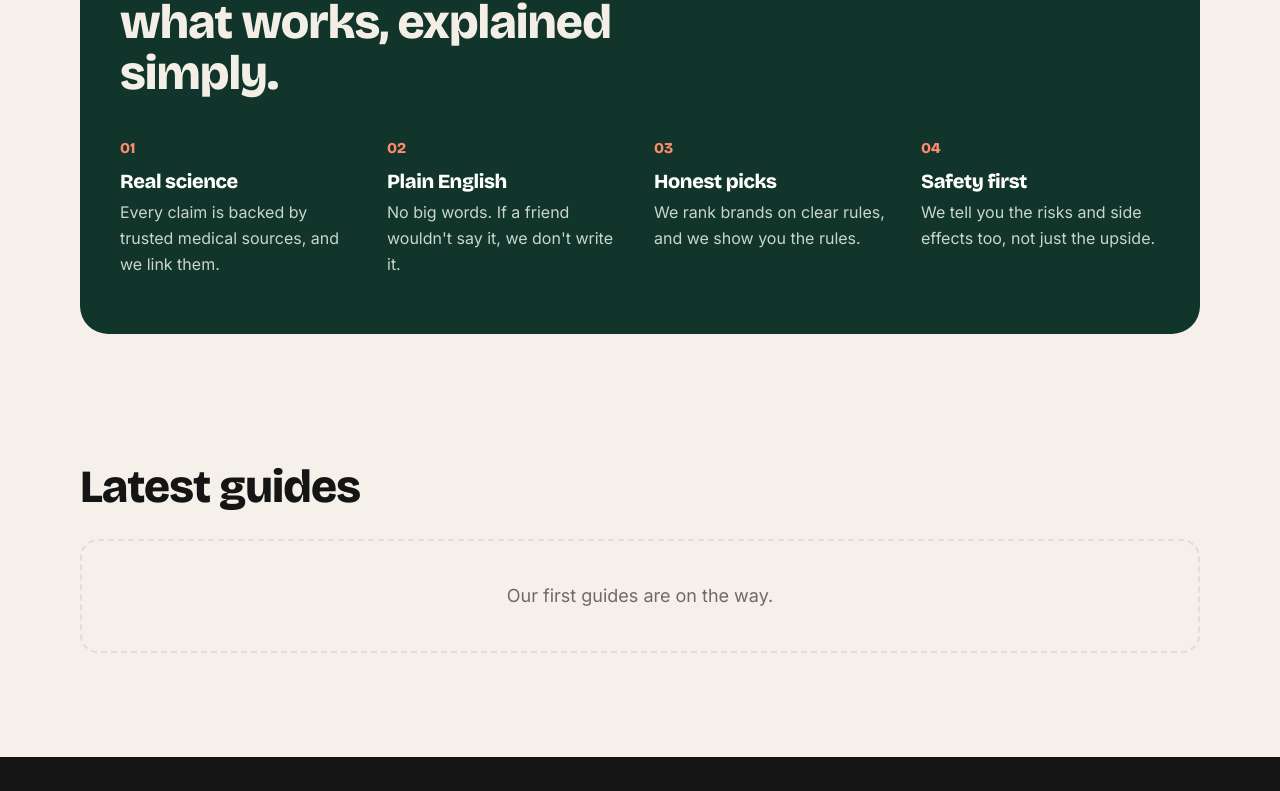
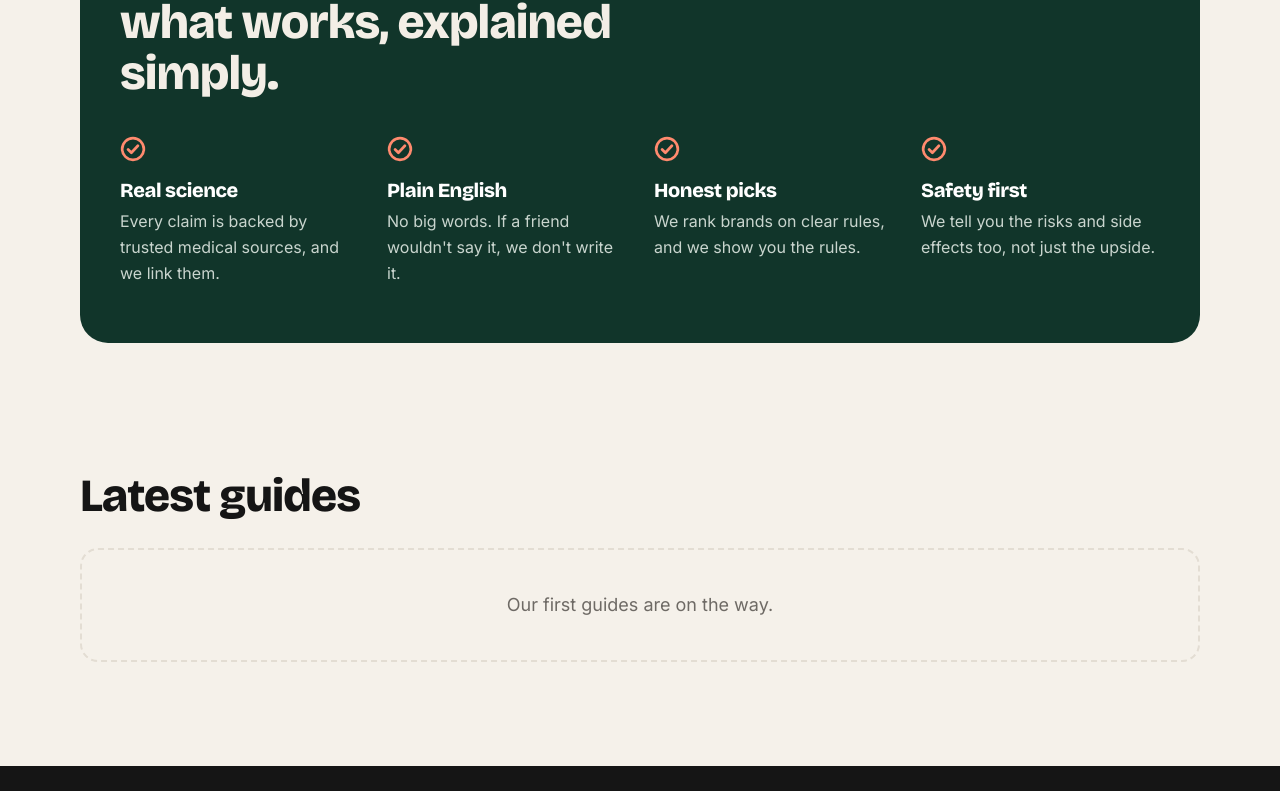
Before and after one commit to reedyarden-star/Betterbodyreviews, a plain HTML site: page index.html in a window 1280 px wide. Shown: the part 1628-2419 px from the top of the page. Drawn offline with nearby package versions, Linux system fonts and the light colour scheme.

Commit message:
Use checkmarks in the promise band
Co-Authored-By: Claude Opus 5.5 <noreply@anthropic.com>
Claude-Session: https://claude.ai/code/session_01QKYHQwGdGPHeAJYBP84iwj

```diff
--- a/index.html
+++ b/index.html
@@ -61,10 +61,10 @@
 <p class="eyebrow" style="color:#FF8A6E">Our promise</p>
 <h2>No hype. No fluff. Just what works, explained simply.</h2>
 <div class="cols">
-<div><span class="num">01</span><h3>Real science</h3><p>Every claim is backed by trusted medical sources, and we link them.</p></div>
-<div><span class="num">02</span><h3>Plain English</h3><p>No big words. If a friend wouldn't say it, we don't write it.</p></div>
-<div><span class="num">03</span><h3>Honest picks</h3><p>We rank brands on clear rules, and we show you the rules.</p></div>
-<div><span class="num">04</span><h3>Safety first</h3><p>We tell you the risks and side effects too, not just the upside.</p></div>
+<div><span class="num" aria-hidden="true"><svg width="26" height="26" viewBox="0 0 24 24" fill="none" stroke="currentColor" stroke-width="2.5" stroke-linecap="round" stroke-linejoin="round"><circle cx="12" cy="12" r="10"/><path d="M7.5 12.5l3 3 6-6.5"/></svg></span><h3>Real science</h3><p>Every claim is backed by trusted medical sources, and we link them.</p></div>
+<div><span class="num" aria-hidden="true"><svg width="26" height="26" viewBox="0 0 24 24" fill="none" stroke="currentColor" stroke-width="2.5" stroke-linecap="round" stroke-linejoin="round"><circle cx="12" cy="12" r="10"/><path d="M7.5 12.5l3 3 6-6.5"/></svg></span><h3>Plain English</h3><p>No big words. If a friend wouldn't say it, we don't write it.</p></div>
+<div><span class="num" aria-hidden="true"><svg width="26" height="26" viewBox="0 0 24 24" fill="none" stroke="currentColor" stroke-width="2.5" stroke-linecap="round" stroke-linejoin="round"><circle cx="12" cy="12" r="10"/><path d="M7.5 12.5l3 3 6-6.5"/></svg></span><h3>Honest picks</h3><p>We rank brands on clear rules, and we show you the rules.</p></div>
+<div><span class="num" aria-hidden="true"><svg width="26" height="26" viewBox="0 0 24 24" fill="none" stroke="currentColor" stroke-width="2.5" stroke-linecap="round" stroke-linejoin="round"><circle cx="12" cy="12" r="10"/><path d="M7.5 12.5l3 3 6-6.5"/></svg></span><h3>Safety first</h3><p>We tell you the risks and side effects too, not just the upside.</p></div>
 </div>
 </div>
 </div>
```
